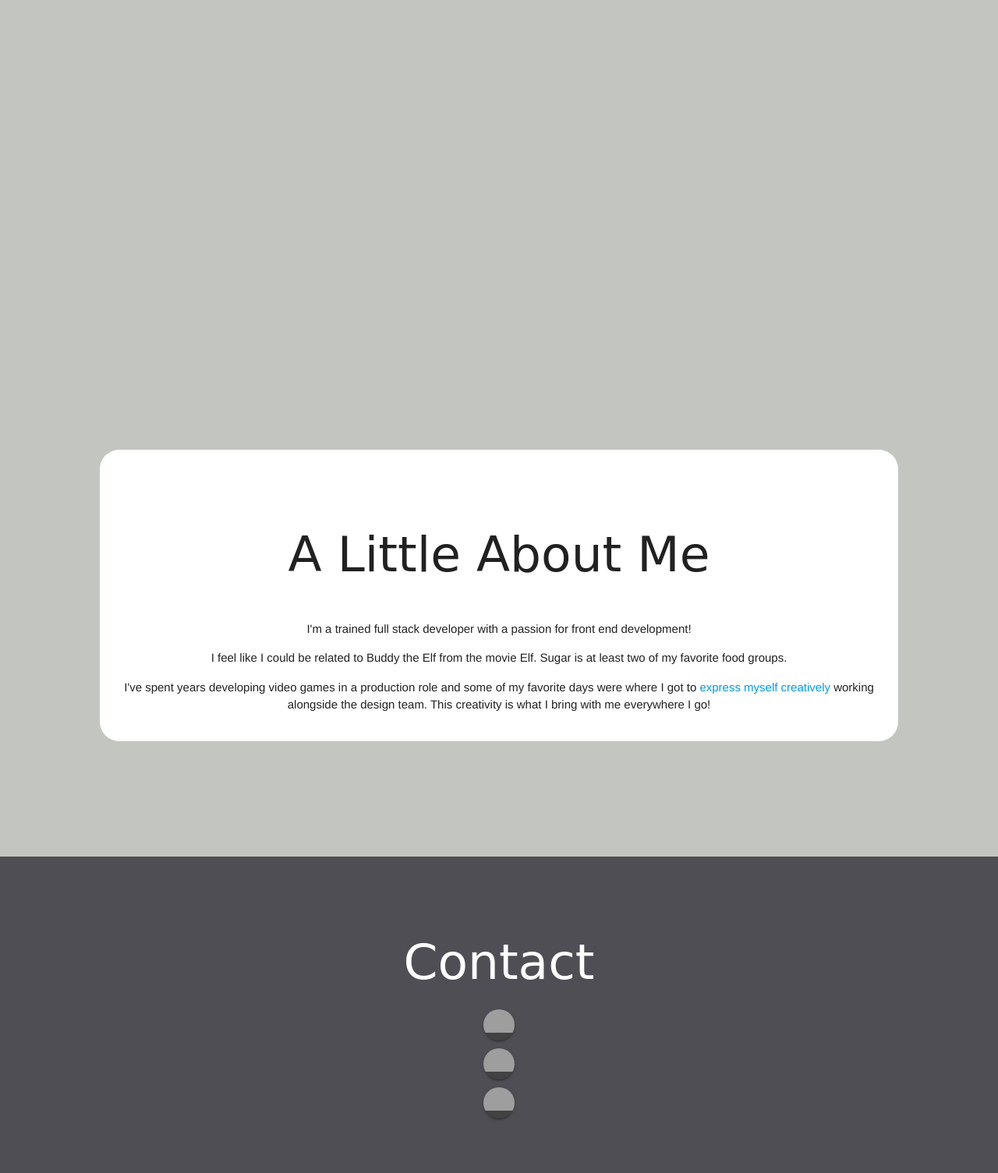
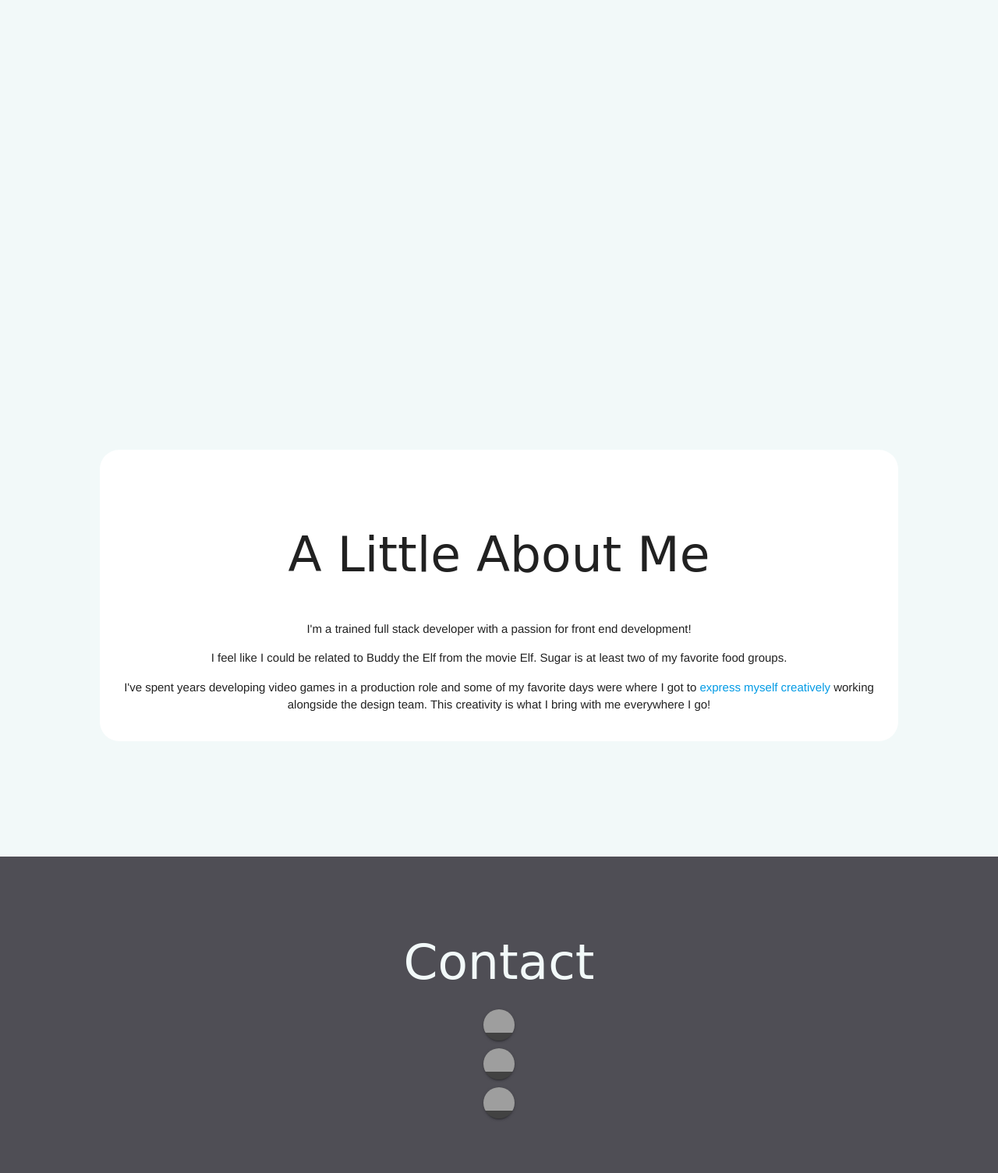
Before and after one commit to mblair415/porfolio, a PHP site: page /index.html in a window 1280 px wide. Shown: the part 1320-2825 px from the top of the page at 78% size. Run offline with PHP 8.4, Linux system fonts and the light colour scheme; some libraries are stand-ins or nearby versions; some web fonts are replaced; grey boxes are pictures that could not be loaded.

Commit message:
brightening up colors.  first pass.  some text changes.

```diff
--- a/assets/css/style.css
+++ b/assets/css/style.css
@@ -1,5 +1,5 @@
 body {
-  background-color: #C3C6C0;
+  background-color: #f2f9f9;
   font-family: 'Chonburi', cursive;
 }
 
@@ -27,7 +27,7 @@ h2 {
 }
 
 h2 span {
-   color: white;
+   color: #f2f9f9;
    font: bold 24px/45px Helvetica, Sans-Serif;
    letter-spacing: -1px;
    background: rgb(38, 38, 38);
@@ -75,6 +75,7 @@ h2 span.spacer {
 .project-title {
   border-radius: 15px;
   background-color: #4F4E55;
+  color: #f2f9f9;
 }
 
 .project-title:hover {
@@ -110,6 +111,7 @@ h2 span.spacer {
   background-color: #4F4E55;
   padding-top: 70px;
   padding-bottom: 70px;
+  color: #f2f9f9;
 }
 
 .icon {
--- a/index.html
+++ b/index.html
@@ -62,7 +62,7 @@
           <div id="modal1" class="modal">
             <div class="modal-content">
               <h5><b>T.A.S.C.</b></h5>
-              <p class ="helvetica">Teachers And Students Connecting or TASC is a project I created with an extremely talented team of fellow students.  We realized that some of our web development school's resources for tracking class assignments, submitted work, and feedback provided on that work was spread out across many different software systems.  We wanted to go through the process of attempting to fix a very real problem by trying to consolidate these tracking systems into a single location and we also wanted to make sure we identified the needs of both the teaching staff and the students. I’m extremely proud of what we were able to accomplish in a week!</p>
+              <p class ="helvetica">Teachers And Students Connecting or TASC is a group project showcasing my ability to do both back-end and a front-end work.  It involved focus testing, building an experience to appear seamless with another site’s visual aesthetic, and careful management of data based on user login.</p>
               <p class="center"><b>Technologies Used</b></p>
               <div class="row">
                 <ul>
@@ -80,7 +80,7 @@
               <a class="col s12 m6" href="https://floating-lowlands-88571.herokuapp.com/">Click to see it hosted</a>
               <a class="col s12 m6" href="https://github.com/Vedelopment/tasc">Click to see the Github Repo</a>
               <br>
-              <p class="helvetica">My role on the team was that of a team member wearing many hats.  I created controllers, models, and views providing the ability to create, read, update, and destroy resources.  I also worked to ensure that these options were displayed on the screen in a way that was not only clear, but worked within the general style of our school, General Assembly, specifically because we wanted the site to resemble a school resource and we chose to follow their style guidelines rather than making something that looked and felt like a separate experience.  Lasty, relying on previous work experience, I helped by functioning as a supervising project manager allowing other team members to stretch their legs at creating the schedule, breaking down tasks and communicating needs and I tried to speak up minimally to call attention to potential risks I had identified and help the group work to achieve a solution before the problem arose in full.  I’m extremely proud of what our team accomplished in such a short period of time and I’m very proud of my contributions with the group.</p>
+              <!-- <p class="helvetica">My role on the team was that of a team member wearing many hats.  I created controllers, models, and views providing the ability to create, read, update, and destroy resources.  I also worked to ensure that these options were displayed on the screen in a way that was not only clear, but worked within the general style of our school, General Assembly, specifically because we wanted the site to resemble a school resource and we chose to follow their style guidelines rather than making something that looked and felt like a separate experience.  Lasty, relying on previous work experience, I helped by functioning as a supervising project manager allowing other team members to stretch their legs at creating the schedule, breaking down tasks and communicating needs and I tried to speak up minimally to call attention to potential risks I had identified and help the group work to achieve a solution before the problem arose in full.  I’m extremely proud of what our team accomplished in such a short period of time and I’m very proud of my contributions with the group.</p> -->
             </div>
           </div>
         </div>
@@ -114,7 +114,6 @@
                 <a class="col s6" href="https://shielded-inlet-58489.herokuapp.com/">Click to see it hosted</a>
                 <a class="col s6" href="https://github.com/johnson-rl/wheres-my-hero">Click to see the Github Repo</a>
               <br>
-              <p class="helvetica">This was a wonderful project I completed early in the class as an introduction into database work and API integration.  I really enjoyed pushing myself to increase the functionality of the google map integration.  I also relished an opportunity to try and create a truly memorable review experience and I think that the personality that the gifs add to the reviews does a lot to enhance the at a glance value of each of our reviews.</p>
             </div>
           </div>
         </div>
@@ -189,7 +188,7 @@
 
     <div class="footer">
       <div class="footer-title center">
-        <h1 class="white-text">Contact</h1>
+        <h1>Contact</h1>
       </div>
       <a name="contact"></a>
       <div class="center">
```
